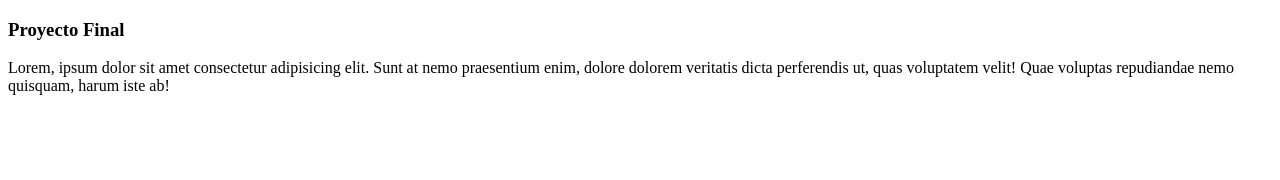
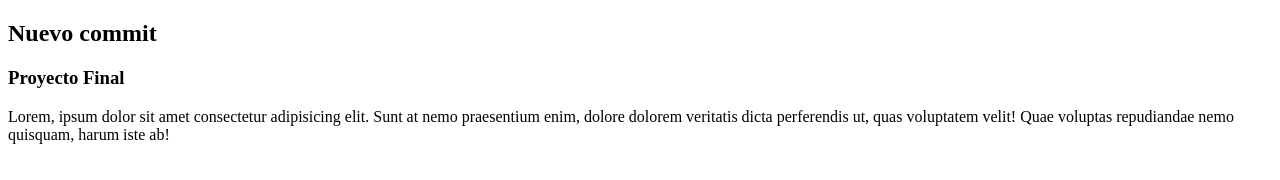
Before and after one commit to Javi-13/ProyectoRamas1, a plain HTML site: page index.html in a window 1280 px wide. Drawn offline with Linux system fonts and the light colour scheme.

Commit message:
Tercer commit

```diff
--- a/index.html
+++ b/index.html
@@ -6,6 +6,7 @@
     <title>Proyecto Final</title>
 </head>
 <body>
+    <h2>Nuevo commit</h2>
     <h3>Proyecto Final</h3>
     Lorem, ipsum dolor sit amet consectetur adipisicing elit. Sunt at nemo praesentium enim, dolore dolorem veritatis dicta perferendis ut, quas voluptatem velit! Quae voluptas repudiandae nemo quisquam, harum iste ab!
 </body>
```
